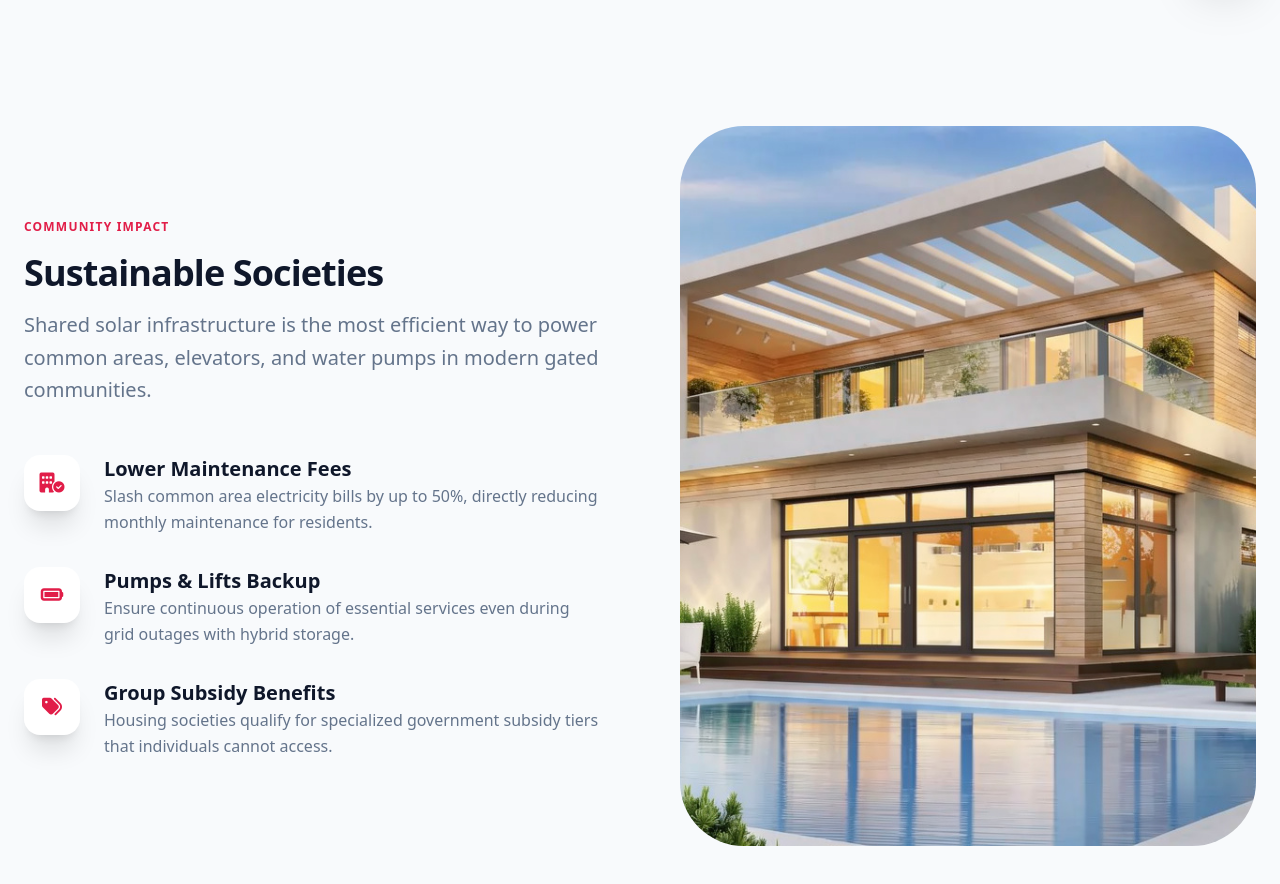
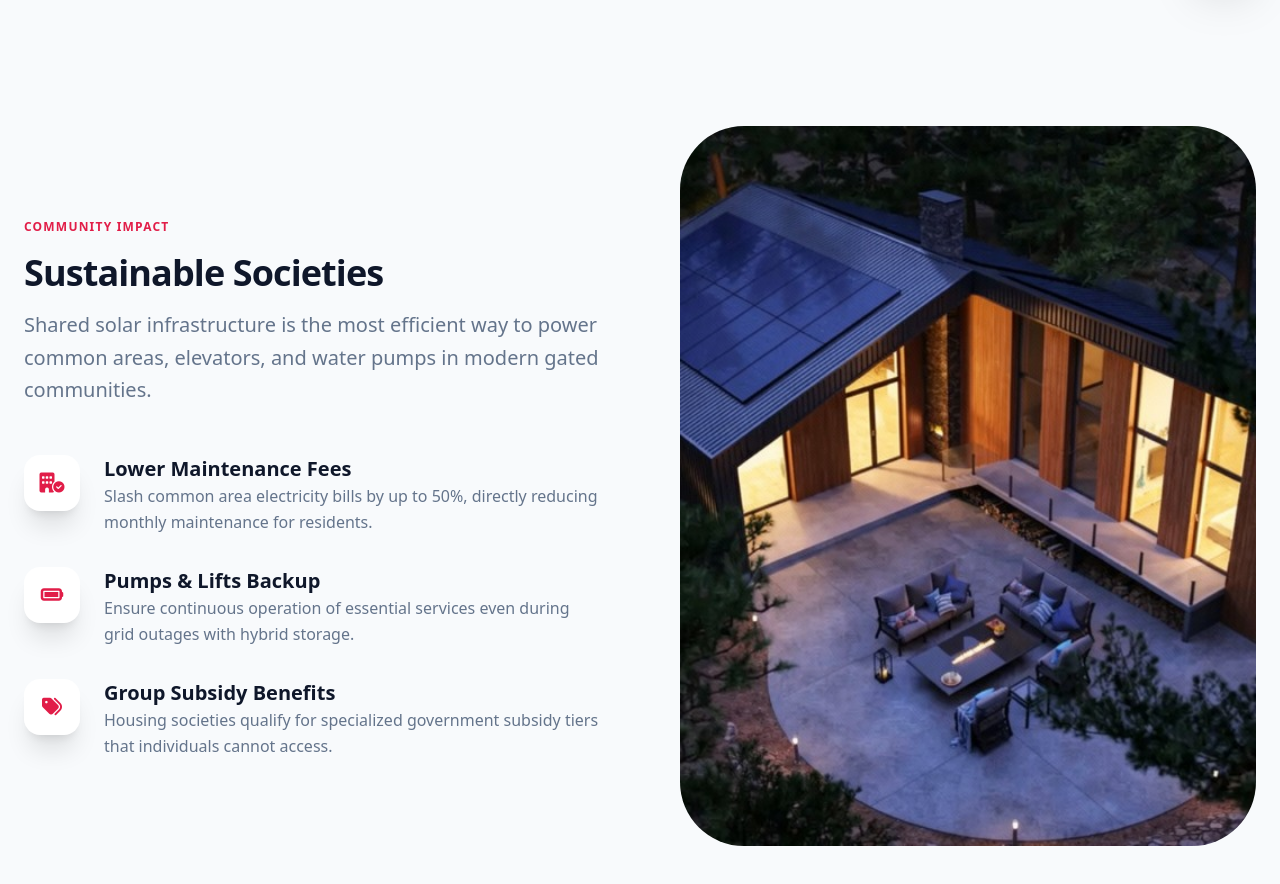
Before and after one commit to Shivakasula11/wattex_energy-ltd, a React (Vite) app: page /housing in a window 1280 px wide. Shown: the part 802-1686 px from the top of the page. Built offline with nearby package versions, Linux system fonts and the light colour scheme; no server answers.

Commit message:
Trigger redeploy

```diff
--- a/src/pages/HousingSociety.jsx
+++ b/src/pages/HousingSociety.jsx
@@ -4,7 +4,6 @@ import SEOHead from '../components/seo/SEOHead';
 import HousingSocietyFaqSection from "../components/sections/HousingSocietyFaqSection";
 import housingSociety from '../assets/housing.jpeg';
 import housingSociety3 from '../assets/housing3.jpg';
-import Resorts from '../assets/resorts.png';
 import Housingreview from '../assets/housingreview.png';
 import Housingreview1 from '../assets/housingreview1.png';
 import Housingreview2 from '../assets/housingreview2.png';
@@ -129,7 +128,7 @@ const HousingSociety = () => {
             <div className="relative">
               <div className="rounded-[4rem] overflow-hidden shadow-4xl aspect-[4/5]">
                 <img
-                  src={Resorts}
+                  src={housingSociety3}
                   className="w-full h-full object-cover"
                   alt="Apartment Solar"
                 />
```
